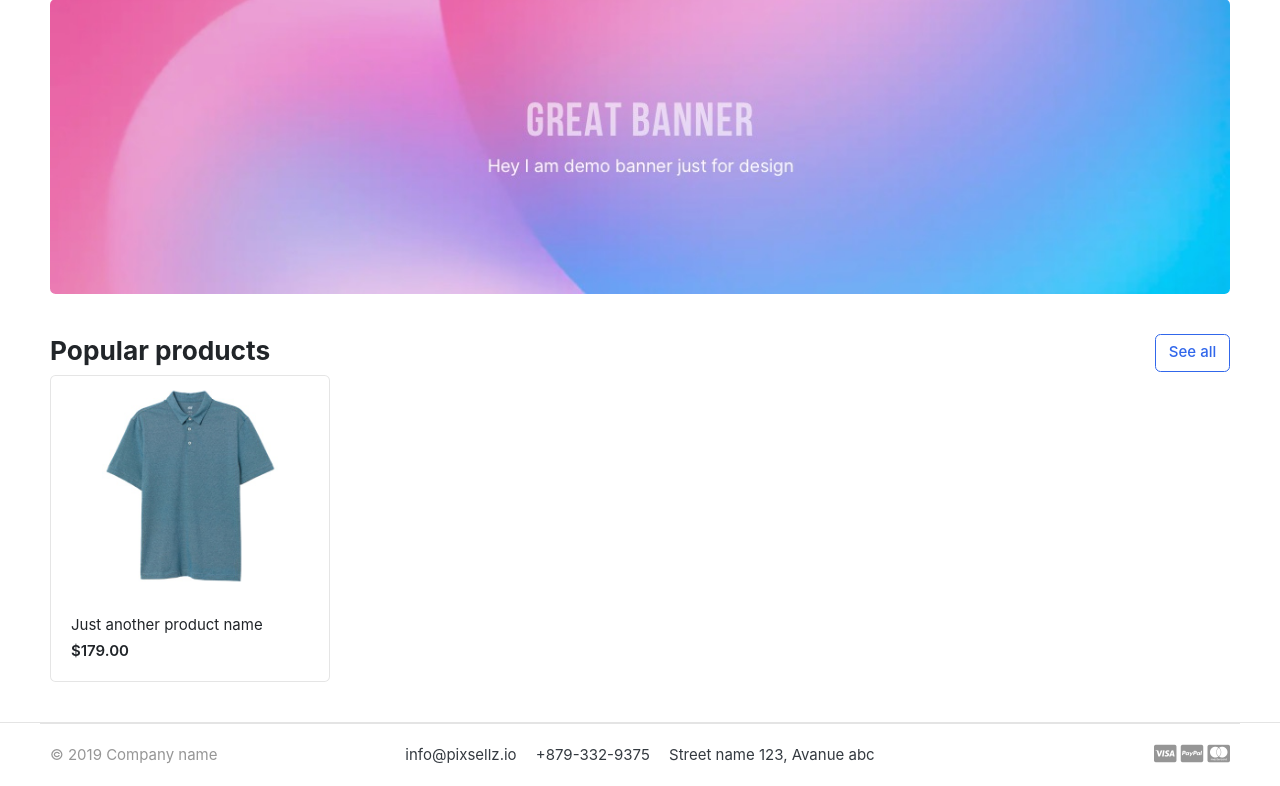
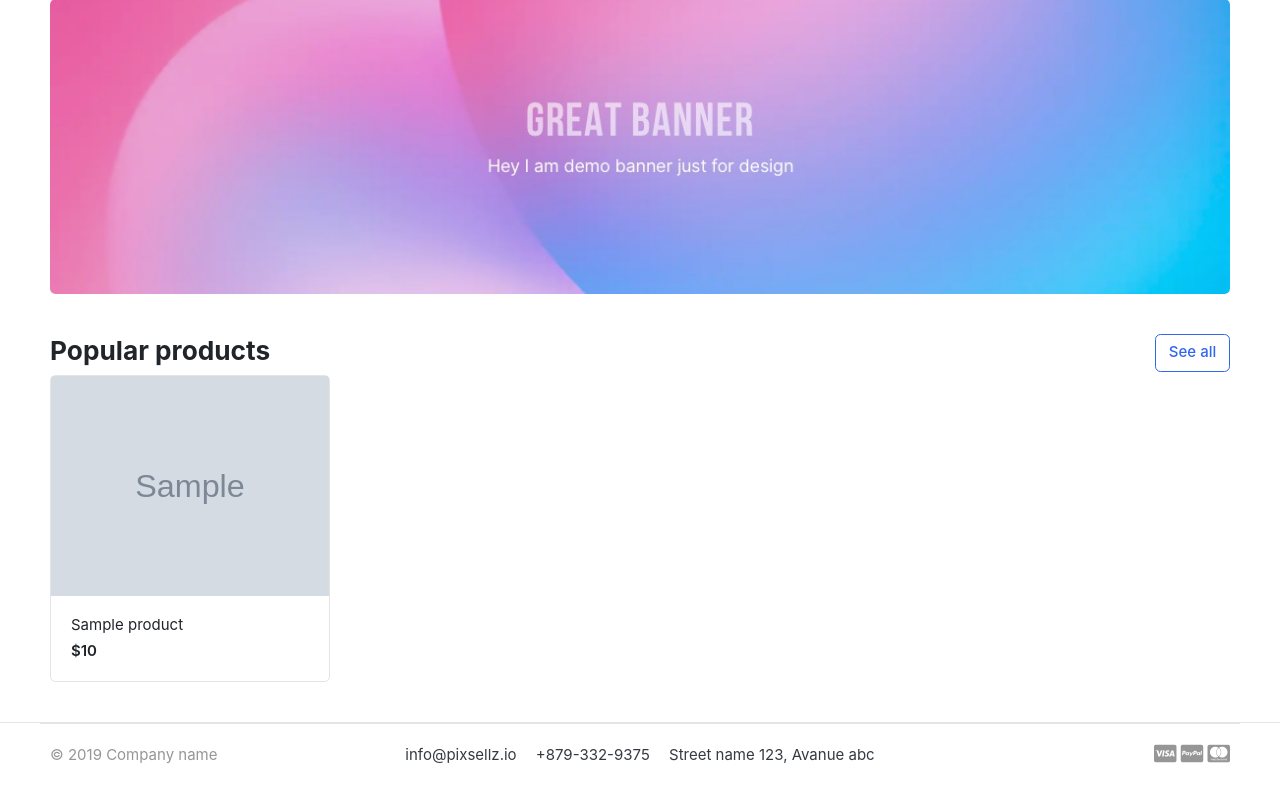
Before and after one commit to marouane-youssfi10/ecommerce, a Django app: template templates/home.html in a window 1280 px wide. Shown: the part 144-930 px from the top of the page. Run offline with Django 3.2, Linux system fonts and the light colour scheme; the template is opened without the code that fills it: values that come from a table or form of the project are taken from there, others are empty; tables that the repository leaves empty hold one stand-in row (values such as "Sample post"); grey boxes marked "Sample" are stand-in pictures; some libraries are stand-ins or nearby versions; some web fonts are replaced.

Commit message:
display product in homepage

```diff
--- a/greatkart/views.py
+++ b/greatkart/views.py
@@ -1,7 +1,7 @@
 from django.shortcuts import render
 from store.models import Product
 def home(request):
-    products = Product.objects.all().filter(is_available=True)
+    products = Product.objects.all().filter(is_avialable=True)
 
     context = {
         'products': products
--- a/templates/home.html
+++ b/templates/home.html
@@ -23,18 +23,19 @@
 	<h3 class="section-title">Popular products</h3>
 </header><!-- sect-heading -->
 
-
+	{% for product in products %}
 		<div class="row">
 			<div class="col-md-3">
 				<div class="card card-product-grid">
-			<a href="./product-detail.html" class="img-wrap"> <img src="{% static 'images/items/1.jpg' %}"> </a>
+					<a href="./product-detail.html" class="img-wrap"> <img src="{{ product.images.url }}"> </a>
 					<figcaption class="info-wrap">
-				<a href="./product-detail.html" class="title">Just another product name</a>
-				<div class="price mt-1">$179.00</div> <!-- price-wrap.// -->
+						<a href="./product-detail.html" class="title">{{ product.product_name }}</a>
+						<div class="price mt-1">${{ product.price }}</div> <!-- price-wrap.// -->
 					</figcaption>
 				</div>
 			</div> <!-- col.// -->
 		</div> <!-- row.// -->
+	{% endfor %}
 
 </div><!-- container // -->
 </section>
```
Lines whose indentation alone changed are shown as unchanged.
